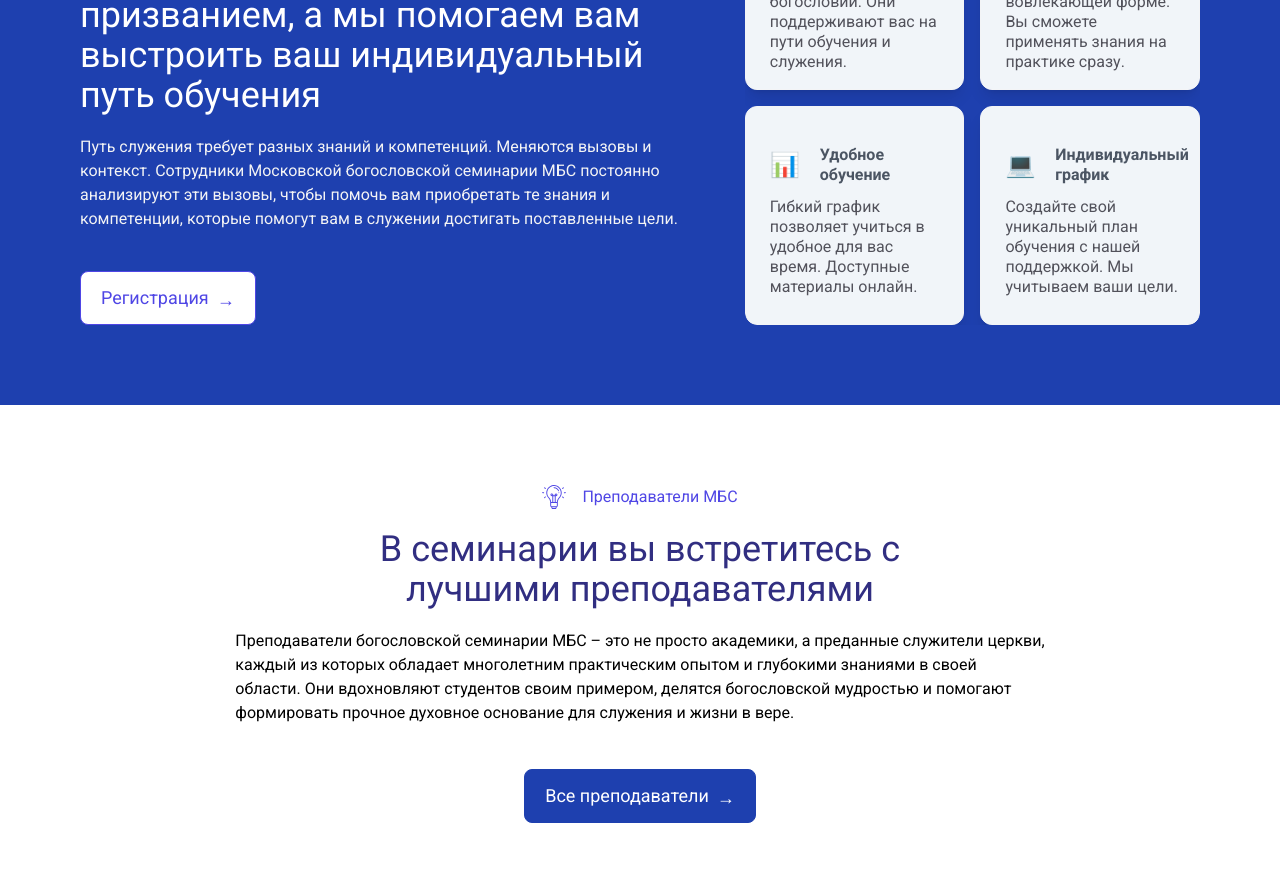
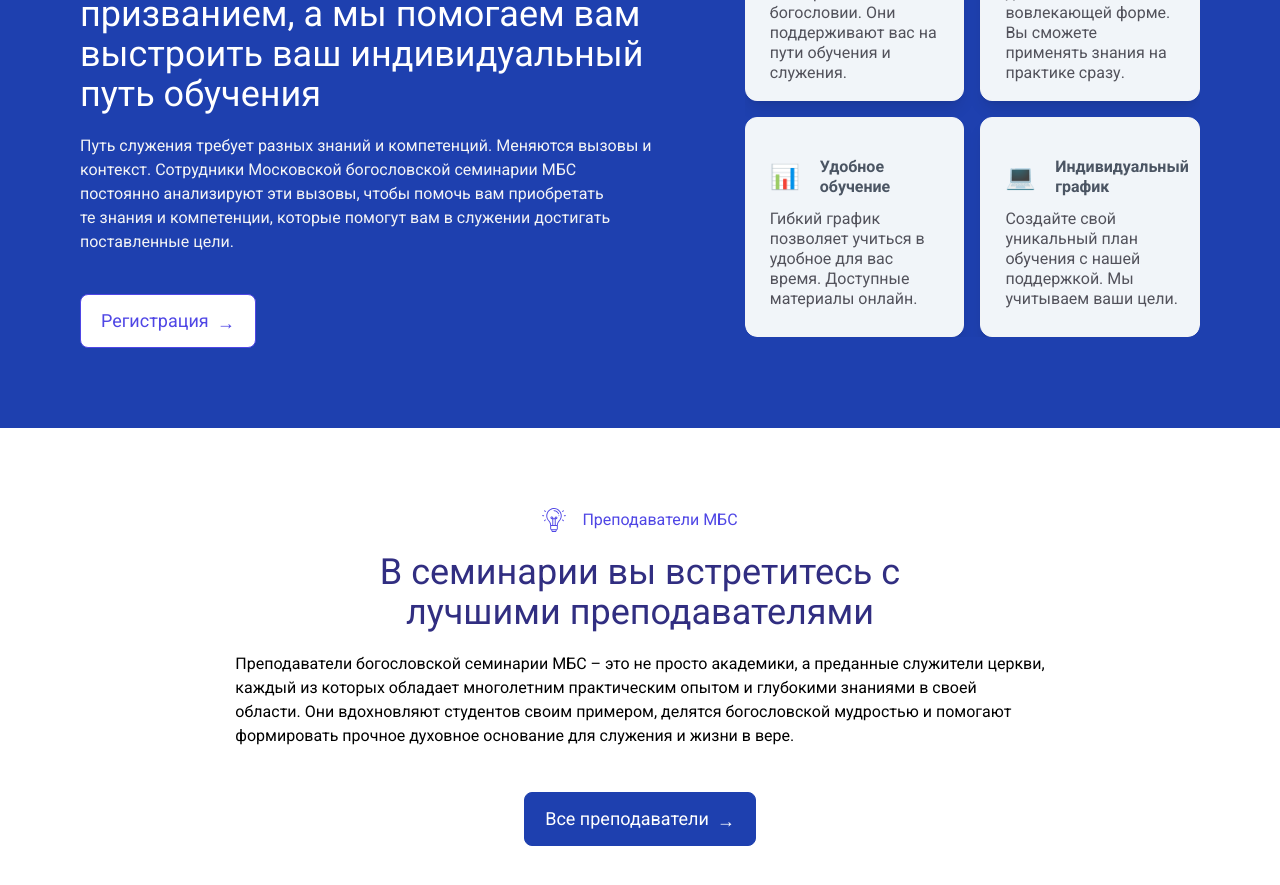
Before and after one commit to ValentinK2410/seminary, a React (Create React App) app: page / in a window 1280 px wide. Shown: the part 2980-3865 px from the top of the page. Built offline with nearby package versions, Linux system fonts and the light colour scheme.

Commit message:
fix paragraph lenth everywhere

```diff
--- a/src/features/whyChooseUs/WhyChooseUs.jsx
+++ b/src/features/whyChooseUs/WhyChooseUs.jsx
@@ -5,7 +5,7 @@ import { CardGrid } from './components/CardGrid';
 export const WhyChooseUs = () => {
   return (
     <section className=' bg-blue-800  p-6 sm:p-20 flex flex-col '>
-      <div className='w-full max-w-7xl mx-auto flex flex-col  gap-10 xl:flex-row xl:items-center'>
+      <div className='w-full max-w-7xl mx-auto flex flex-col gap-10 xl:flex-row xl:items-center'>
         <main className='w-full max-w-7xl mx-auto'>
           <div className='space-y-5'>
             <LightBulbTopic topic='Почему стоит выбрать МБС?' textColor="text-yellow-300" />
@@ -13,7 +13,7 @@ export const WhyChooseUs = () => {
             <h3 className='text-2xl sm:text-4xl text-white md:max-w-[29ch]'>
             Вы определяете цели в соответствии с вашим призванием, а мы помогаем вам выстроить ваш индивидуальный путь обучения
             </h3>
-            <p className='text-zinc-100 md:max-w-[90ch]'>
+            <p style={{ textWrap: 'pretty' }} className='text-zinc-100 md:max-w-[65ch]'>
               Путь служения требует разных знаний и компетенций. Меняются вызовы и контекст. Сотрудники Московской богословской семинарии МБС постоянно анализируют эти вызовы, чтобы помочь вам приобретать те знания и компетенции, которые помогут вам в служении достигать поставленные цели.
             </p>
           </div>
```
